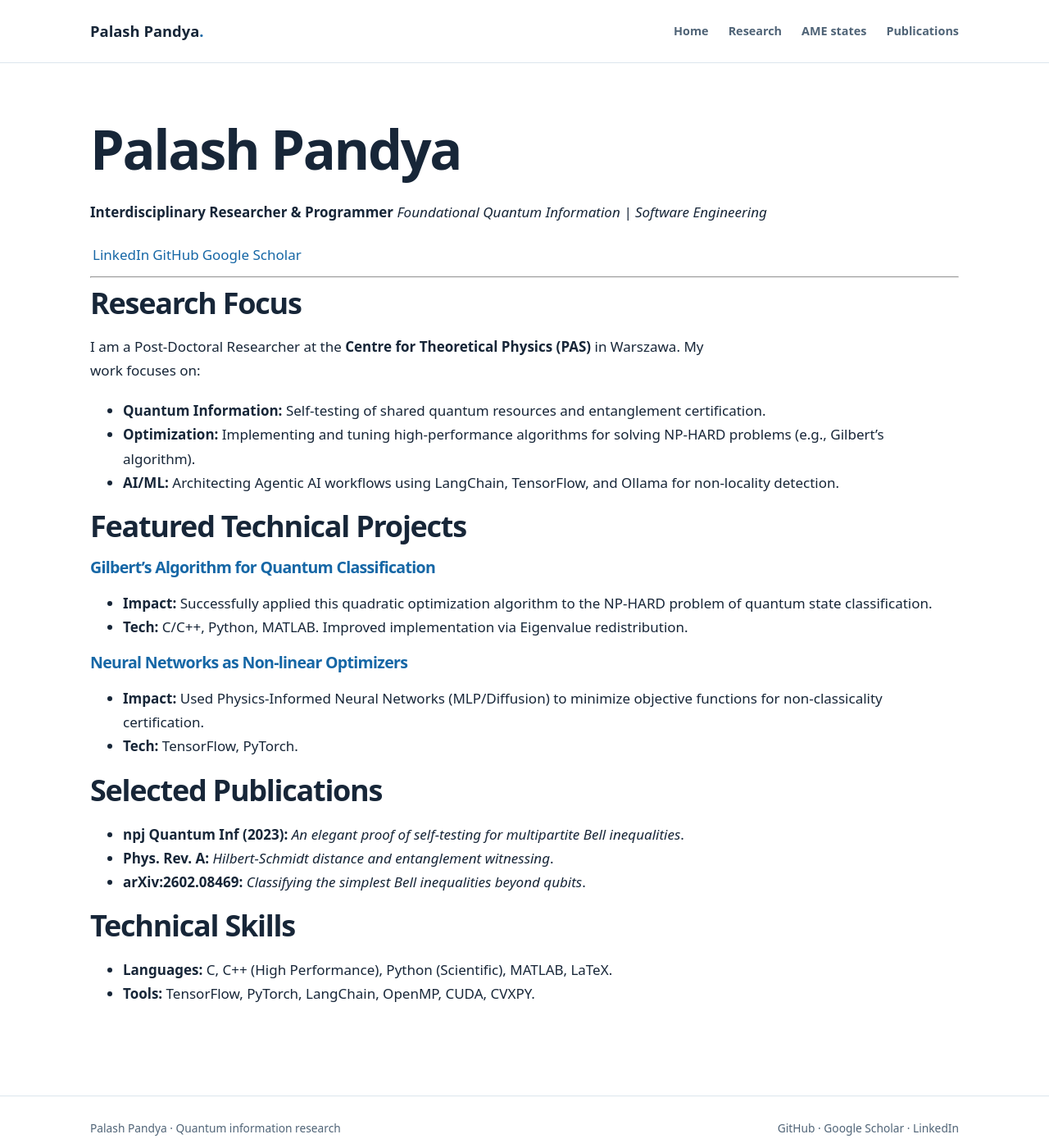
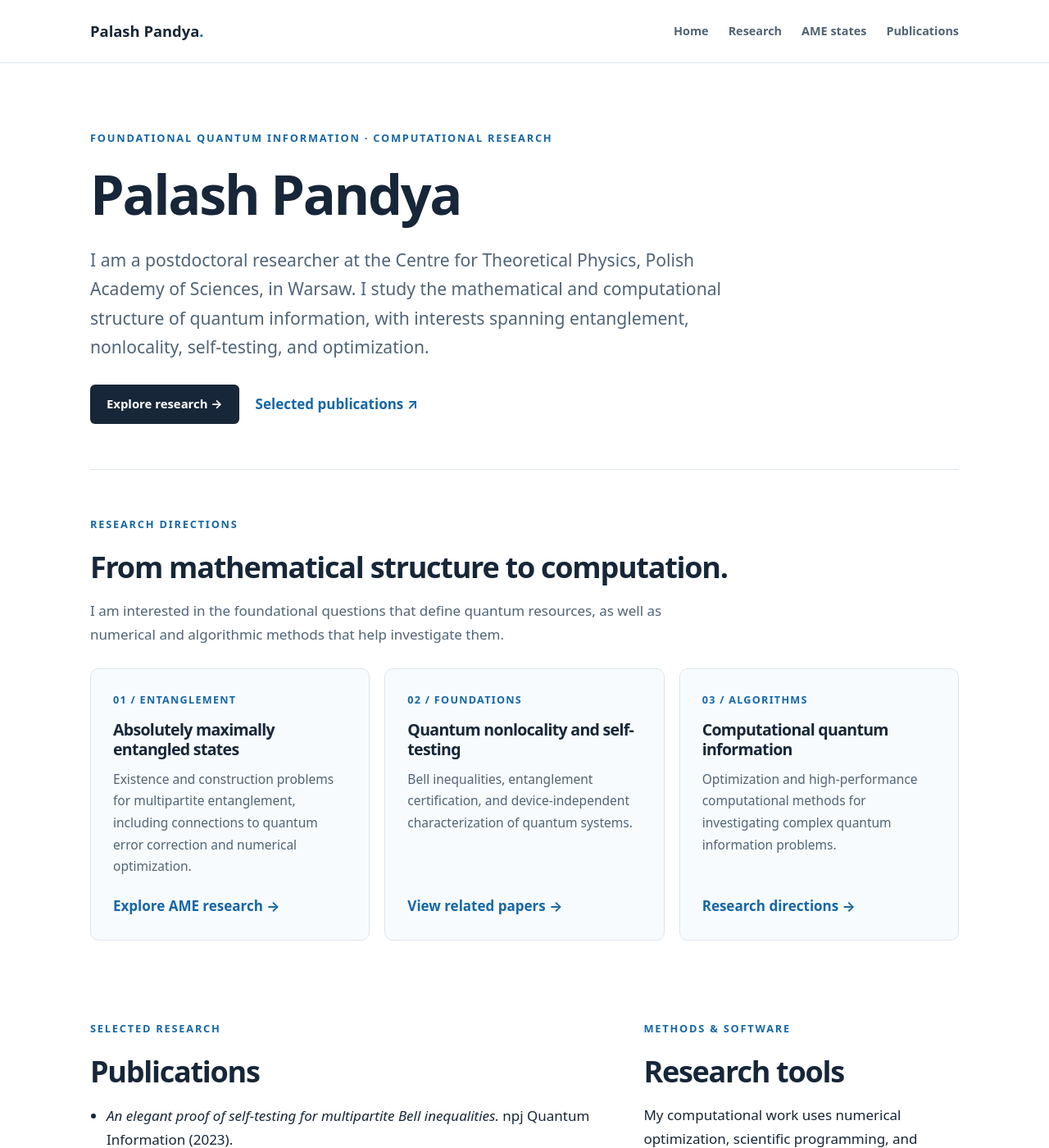
Before and after one commit to palashpandya/palashpandya.github.io, a Jekyll site: the page built from index.md, in a window 1280 px wide and 1400 px high. Shown: the whole window at 82% size. Built offline with Jekyll 4.4.1, drawn with Linux system fonts in a browser that asks for light colours; some of the changed text lies outside the part shown.

Commit message:
Redesign homepage around research areas and publications

```diff
--- a/index.md
+++ b/index.md
@@ -1,35 +1,44 @@
 ---
-title: Palash Pandya | Quantum Researcher
+title: Quantum Information Research
+description: Palash Pandya — foundational quantum information, entanglement, nonlocality, and computational research.
 layout: default
 ---
-
-# Palash Pandya
-**Interdisciplinary Researcher & Programmer** *Foundational Quantum Information | Software Engineering*
-
-[LinkedIn](https://www.linkedin.com/in/palash-pandya-08a81047/) | [GitHub](https://github.com/palashpandya) | [Google Scholar](https://scholar.google.com/citations?user=RghaXS0AAAAJ&hl=en)
-
----
-
-##  Research Focus
-I am a Post-Doctoral Researcher at the **Centre for Theoretical Physics (PAS)** in Warszawa. My work focuses on:
-* **Quantum Information:** Self-testing of shared quantum resources and entanglement certification.
-* **Optimization:** Implementing and tuning high-performance algorithms for solving NP-HARD problems (e.g., Gilbert’s algorithm).
-* **AI/ML:** Architecting Agentic AI workflows using LangChain, TensorFlow, and Ollama for non-locality detection.
-
-##  Featured Technical Projects
-### [Gilbert’s Algorithm for Quantum Classification](https://github.com/palashpandva/gilberts-opt-py)
-* **Impact:** Successfully applied this quadratic optimization algorithm to the NP-HARD problem of quantum state classification.
-* **Tech:** C/C++, Python, MATLAB. Improved implementation via Eigenvalue redistribution.
-
-### [Neural Networks as Non-linear Optimizers](https://github.com/palashpandva/ent-ml)
-* **Impact:** Used Physics-Informed Neural Networks (MLP/Diffusion) to minimize objective functions for non-classicality certification.
-* **Tech:** TensorFlow, PyTorch.
-
-##  Selected Publications
-* **npj Quantum Inf (2023):** *An elegant proof of self-testing for multipartite Bell inequalities*.
-* **Phys. Rev. A:** *Hilbert-Schmidt distance and entanglement witnessing*.
-* **arXiv:2602.08469:** *Classifying the simplest Bell inequalities beyond qubits*.
-
-##  Technical Skills
-* **Languages:** C, C++ (High Performance), Python (Scientific), MATLAB, LaTeX.
-* **Tools:** TensorFlow, PyTorch, LangChain, OpenMP, CUDA, CVXPY.
+<section class="hero">
+<p class="eyebrow">Foundational quantum information · Computational research</p>
+<h1>Palash Pandya</h1>
+<p class="lede">I am a postdoctoral researcher at the Centre for Theoretical Physics, Polish Academy of Sciences, in Warsaw. I study the mathematical and computational structure of quantum information, with interests spanning entanglement, nonlocality, self-testing, and optimization.</p>
+<div class="hero-actions"><a class="button" href="{{ '/research/' | relative_url }}">Explore research →</a><a class="link-arrow" href="{{ '/publications/' | relative_url }}">Selected publications ↗</a></div>
+</section>
+<section class="section">
+<p class="eyebrow">Research directions</p>
+<h2>From mathematical structure to computation.</h2>
+<p class="section-intro">I am interested in the foundational questions that define quantum resources, as well as numerical and algorithmic methods that help investigate them.</p>
+<div class="card-grid">
+<article class="card"><div class="meta">01 / Entanglement</div><h3>Absolutely maximally entangled states</h3><p>Existence and construction problems for multipartite entanglement, including connections to quantum error correction and numerical optimization.</p><a href="{{ '/research/ame/' | relative_url }}">Explore AME research →</a></article>
+<article class="card"><div class="meta">02 / Foundations</div><h3>Quantum nonlocality and self-testing</h3><p>Bell inequalities, entanglement certification, and device-independent characterization of quantum systems.</p><a href="{{ '/publications/' | relative_url }}">View related papers →</a></article>
+<article class="card"><div class="meta">03 / Algorithms</div><h3>Computational quantum information</h3><p>Optimization and high-performance computational methods for investigating complex quantum information problems.</p><a href="{{ '/research/' | relative_url }}">Research directions →</a></article>
+</div>
+</section>
+<section class="section two-col">
+<div>
+<p class="eyebrow">Selected research</p>
+<h2>Publications</h2>
+<ul class="text-list">
+<li><em>An elegant proof of self-testing for multipartite Bell inequalities.</em> npj Quantum Information (2023).</li>
+<li><em>Hilbert-Schmidt distance and entanglement witnessing.</em> Physical Review A.</li>
+<li><em>Classifying the simplest Bell inequalities beyond qubits.</em> <a href="https://arxiv.org/abs/2602.08469">arXiv:2602.08469</a>.</li>
+</ul>
+<p><a class="link-arrow" href="{{ '/publications/' | relative_url }}">Publication overview →</a></p>
+</div>
+<div>
+<p class="eyebrow">Methods &amp; software</p>
+<h2>Research tools</h2>
+<p>My computational work uses numerical optimization, scientific programming, and machine learning where appropriate to study quantum resources.</p>
+<p>Public software and related work are available via my <a href="https://github.com/palashpandya">GitHub profile</a>. Ongoing unpublished research is not included in the public codebase.</p>
+</div>
+</section>
+<section class="section">
+<p class="eyebrow">Connect</p>
+<h2>Research and collaboration</h2>
+<p><a href="https://scholar.google.com/citations?user=RghaXS0AAAAJ&hl=en">Google Scholar ↗</a> &nbsp;·&nbsp; <a href="https://github.com/palashpandya">GitHub ↗</a> &nbsp;·&nbsp; <a href="https://www.linkedin.com/in/palash-pandya-08a81047/">LinkedIn ↗</a></p>
+</section>
```
